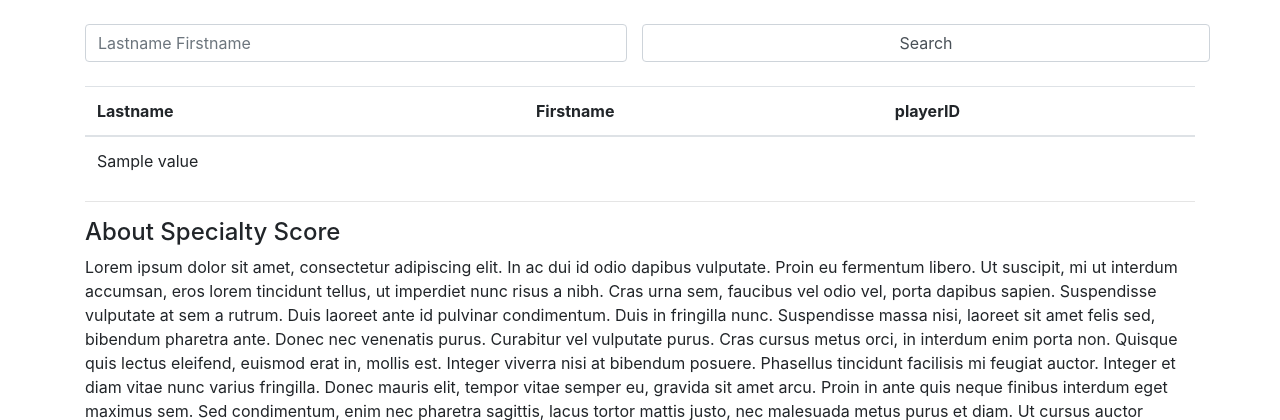
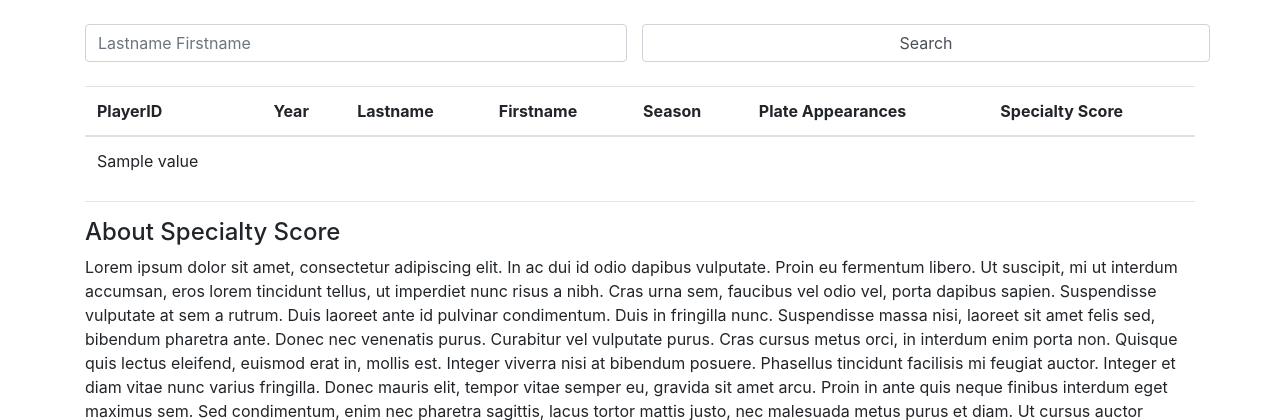
Before and after one commit to jacobhallberg/Baseballl, a Flask app: template webApp/templates/search.html in a window 1280 px wide. Shown: the top 420 px of the page. Run offline with Flask 2, Linux system fonts and the light colour scheme; the template is opened without the code that fills it: values that come from a table or form of the project are taken from there, most other values are stand-ins (such as "Sample title", 1, 10 or a date in 2020); parts of the project's set-up code (start-up, migrations or seed data) failed here and were passed over; some libraries are stand-ins or nearby versions.

Commit message:
Updated htlm table to contain new data.

```diff
--- a/webApp/templates/search.html
+++ b/webApp/templates/search.html
@@ -16,9 +16,13 @@
 <table class="table">
     <thread>
         <tr>
+            <th scope="col">PlayerID</th>
+            <th scope="col">Year</th>
             <th scope="col">Lastname</th>
             <th scope="col">Firstname</th>
-            <th scope="col">playerID</th>
+            <th scope="col">Season</th>
+            <th scope="col">Plate Appearances</th>
+            <th scope="col">Specialty Score</th>
         </tr>
     </thread>
     <tbody>
```
